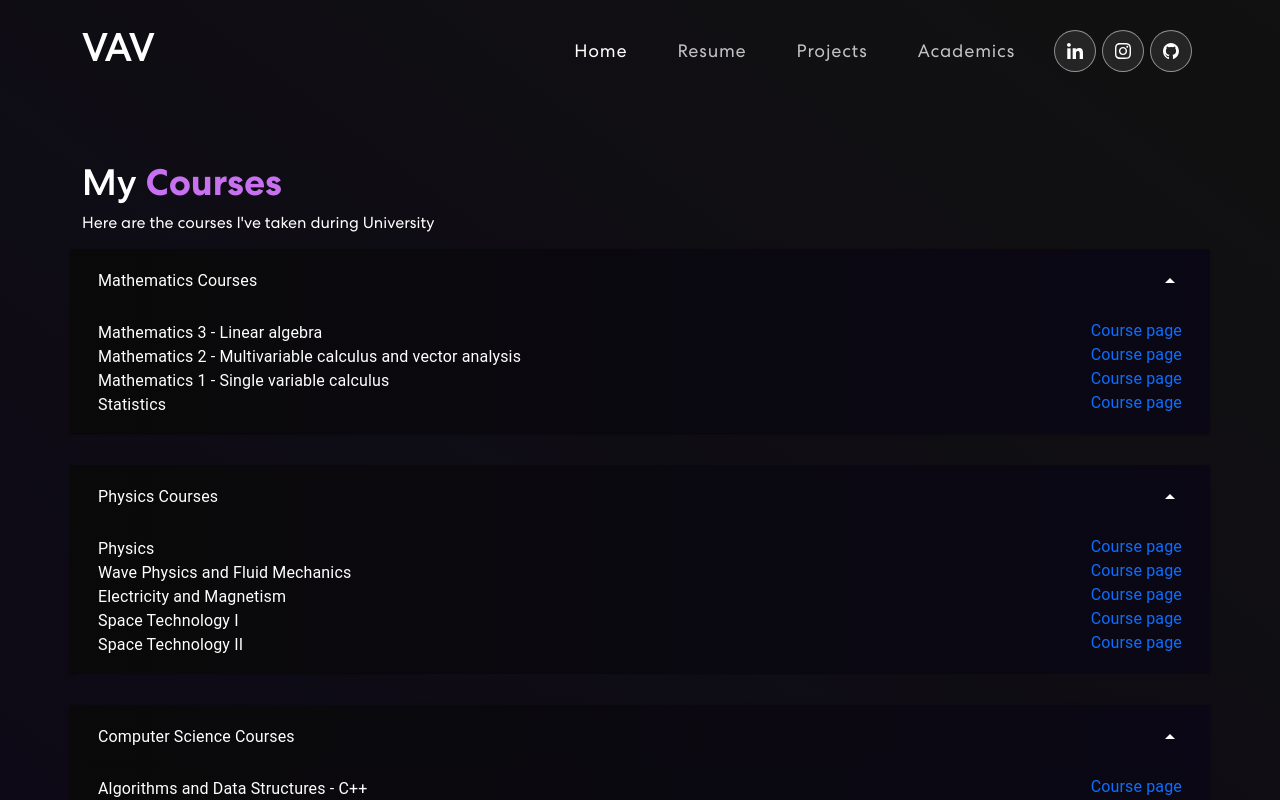
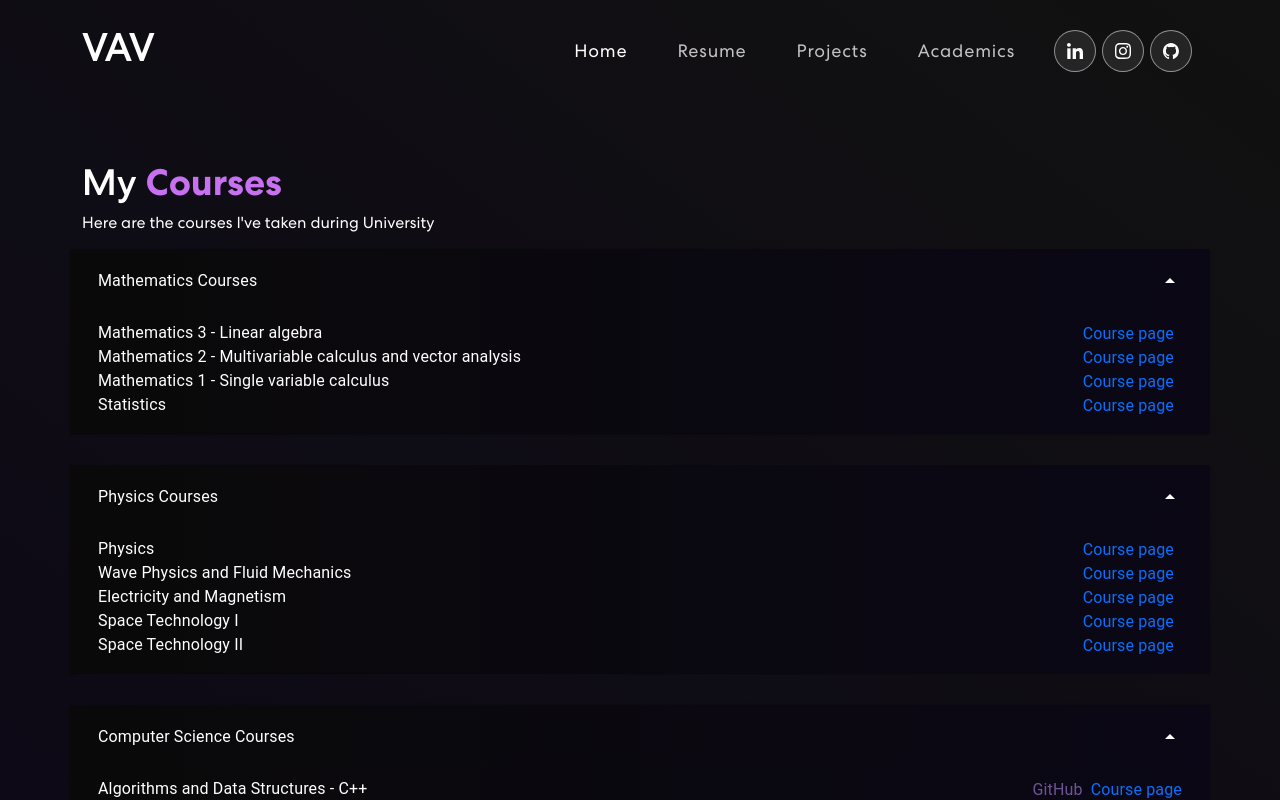
Before and after one commit to villi02/personal-portfolio-website, a React (Create React App) app: page /academics in a window 1280 px wide. Shown: the top 800 px of the page. Built offline with nearby package versions, Linux system fonts and the light colour scheme; the HTML template or start-up script is replaced by a standard one.

Commit message:
implemented github link and course page link in academics page

```diff
--- a/src/App.css
+++ b/src/App.css
@@ -890,11 +890,29 @@ nav.navbar .navbar-toggler[aria-expanded="true"] .navbar-toggler-icon {
   color: white !important;
   }
 
-.right-align-link {
-  display: flex;
-  justify-content: space-between;
-}
+  .right-align-link {
+    display: flex;
+    justify-content: space-between;
+    align-items: center;
+  }
+
+  .right-align-link span {
+    flex-grow: 1;
+  }
+
+  .right-align-link a:first-child {
+    margin-right: 0.5rem;
+  }
+
+  .right-align-link a:last-child {
+    margin-left: 0.5rem;
+  }
 
 .no-underline {
   text-decoration: none;
 }
+
+.no-underline-gh {
+  text-decoration: none;
+  color: #6e5494;
+}
--- a/src/components/academics/ClassCards.js
+++ b/src/components/academics/ClassCards.js
@@ -2,7 +2,6 @@ import CardType  from 'react-bootstrap/Card';
 import ListGroup from 'react-bootstrap/ListGroup';
 import Button from "react-bootstrap/Button";
 import { BsGithub } from "react-icons/bs";
-import ntnuLogo from "../../assets/img/projects/ntnulogo.png"
 import React from "react";
 
 function classCards(props) {
--- a/src/pages/academics.js
+++ b/src/pages/academics.js
@@ -1,10 +1,12 @@
 import React from 'react';
-import { Col, Container, Row } from 'react-bootstrap';
+import { Container, Row } from 'react-bootstrap';
 import Accordion from "@mui/material/Accordion";
 import AccordionSummary from "@mui/material/AccordionSummary";
 import AccordionDetails from "@mui/material/AccordionDetails";
 import Typography from "@mui/material/Typography";
 import ArrowDropDownIcon from '@mui/icons-material/ArrowDropDown';
+import Button from "react-bootstrap/Button";
+import { BsGithub } from "react-icons/bs";
 /*
 const Academics = () => {
     return (
@@ -259,11 +261,14 @@ const Academics = () => {
                             <Typography>Computer Science Courses</Typography>
                         </AccordionSummary>
                         <AccordionDetails>
-                            {csCourses.map((csCourses) => (
-                                <Typography  className="right-align-link">
-                                    {csCourses.title}
-                                    <a className='no-underline' href={csCourses.weburl}>Course page</a>
-                                </Typography>
+                        {csCourses.map((course) => (
+                        <Typography key={course.id} className="right-align-link">
+                            <span>{course.title}</span>
+                            {!course.hasCode && course.ghLink && (
+                                <a className='no-underline-gh' href={course.ghLink}>GitHub</a>
+                            )}
+                            <a className='no-underline' href={course.weburl}>Course page</a>
+                            </Typography>
                         ))}
                         </AccordionDetails>
                     </Accordion>
```
